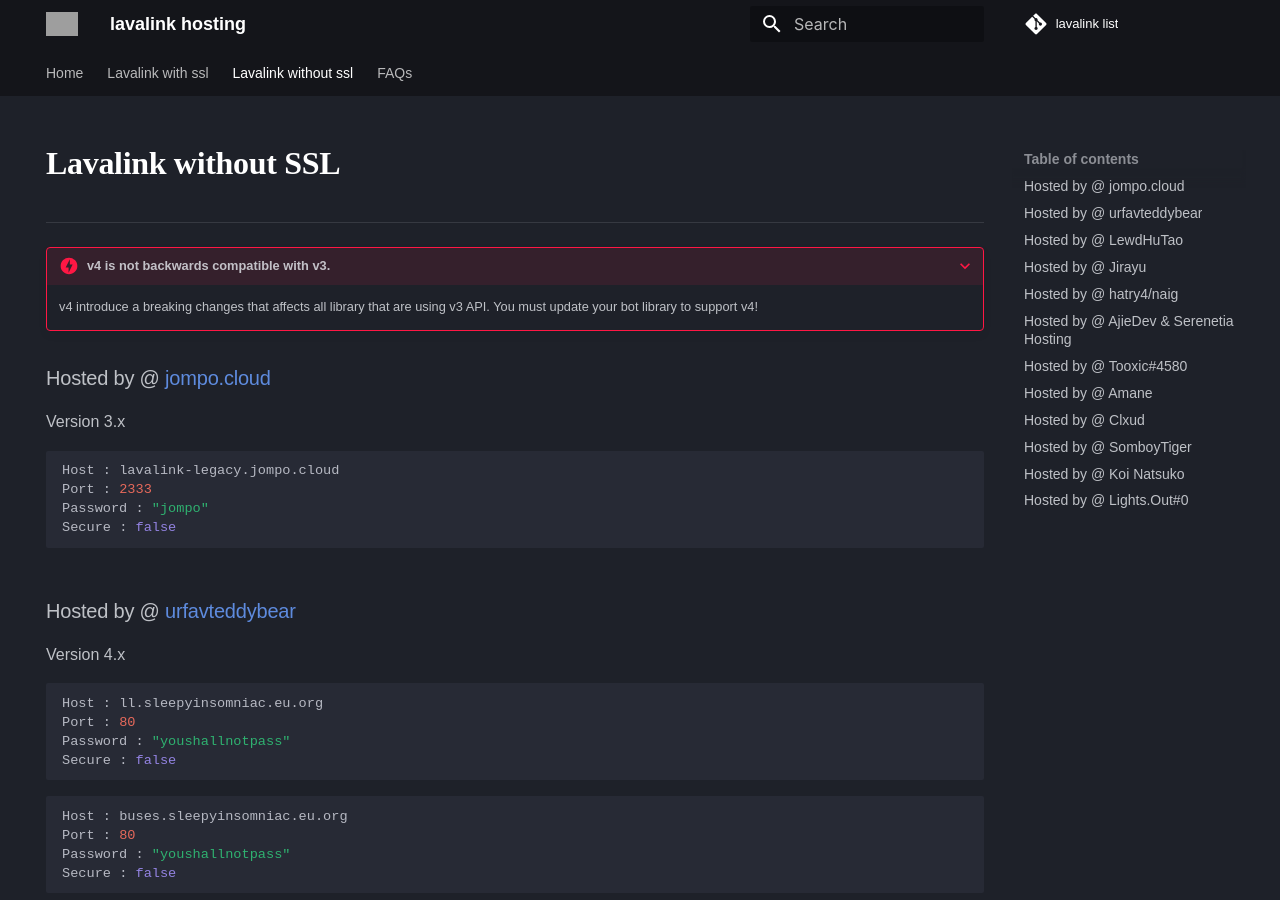
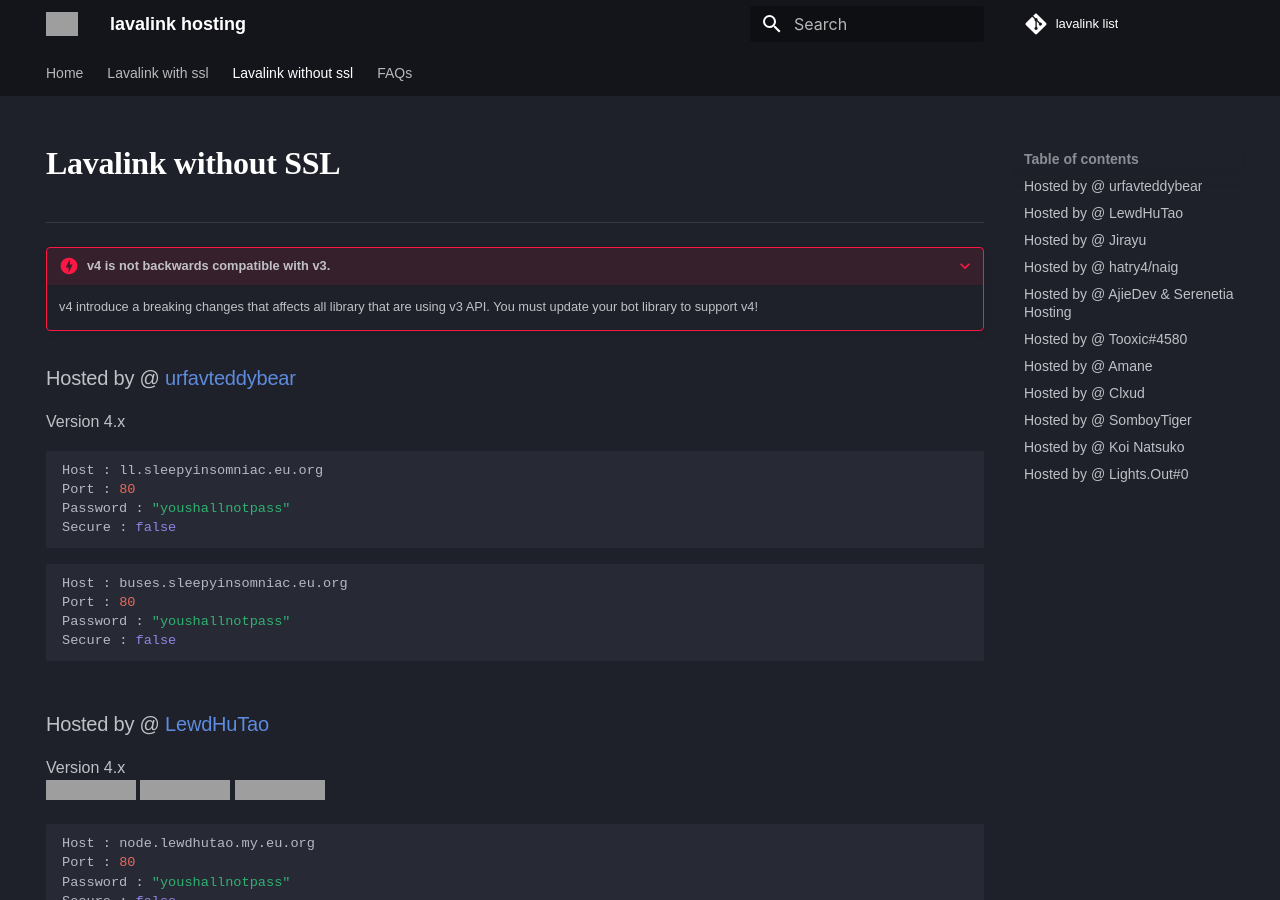
Before and after one commit to DarrenOfficial/lavalink-list, an MkDocs documentation site: the page built from docs/NoSSL/lavalink-without-ssl.md, in a window 1280 px wide and 900 px high. Built offline with MkDocs 1.6.1 and Material for MkDocs 9.7.7, drawn with Linux system fonts in a browser that asks for light colours; some web fonts are replaced; comment, search, counter and statistics services are not loaded; a style sheet for code colours, icons or effects is not loaded; grey boxes are pictures that could not be loaded.

Commit message:
Delete inactive nodes (#599)
* Update lavalink-with-ssl.md

* Update lavalink-without-ssl.md

* Update lavalink-without-ssl.md

* Delete inactive nodes

````diff
--- a/docs/NoSSL/lavalink-without-ssl.md
+++ b/docs/NoSSL/lavalink-without-ssl.md
@@ -23,15 +23,6 @@ hide:
 <!-- PLEASE READ --> <!-- SUPPORT OTHER CONTRIBUTORS BY PLACING THE NEW LAVALINK AT THE VERY BOTTOM OF THE OTHERS! --> <!-- PLEASE READ -->
 <!-- FOR ADVERTISING CONTACT ads@darrennathanael.com , PLEASE READ FAQS FOR MORE INFO! -->
 <!-- PLEASE READ -->
-
-### Hosted by @ [jompo.cloud](https://jompo.cloud/)
-Version 3.x
-```bash
-Host : lavalink-legacy.jompo.cloud
-Port : 2333
-Password : "jompo"
-Secure : false
-```
 
 ### Hosted by @ [urfavteddybear](https://github.com/urfavteddybear/)
 Version 4.x
````
